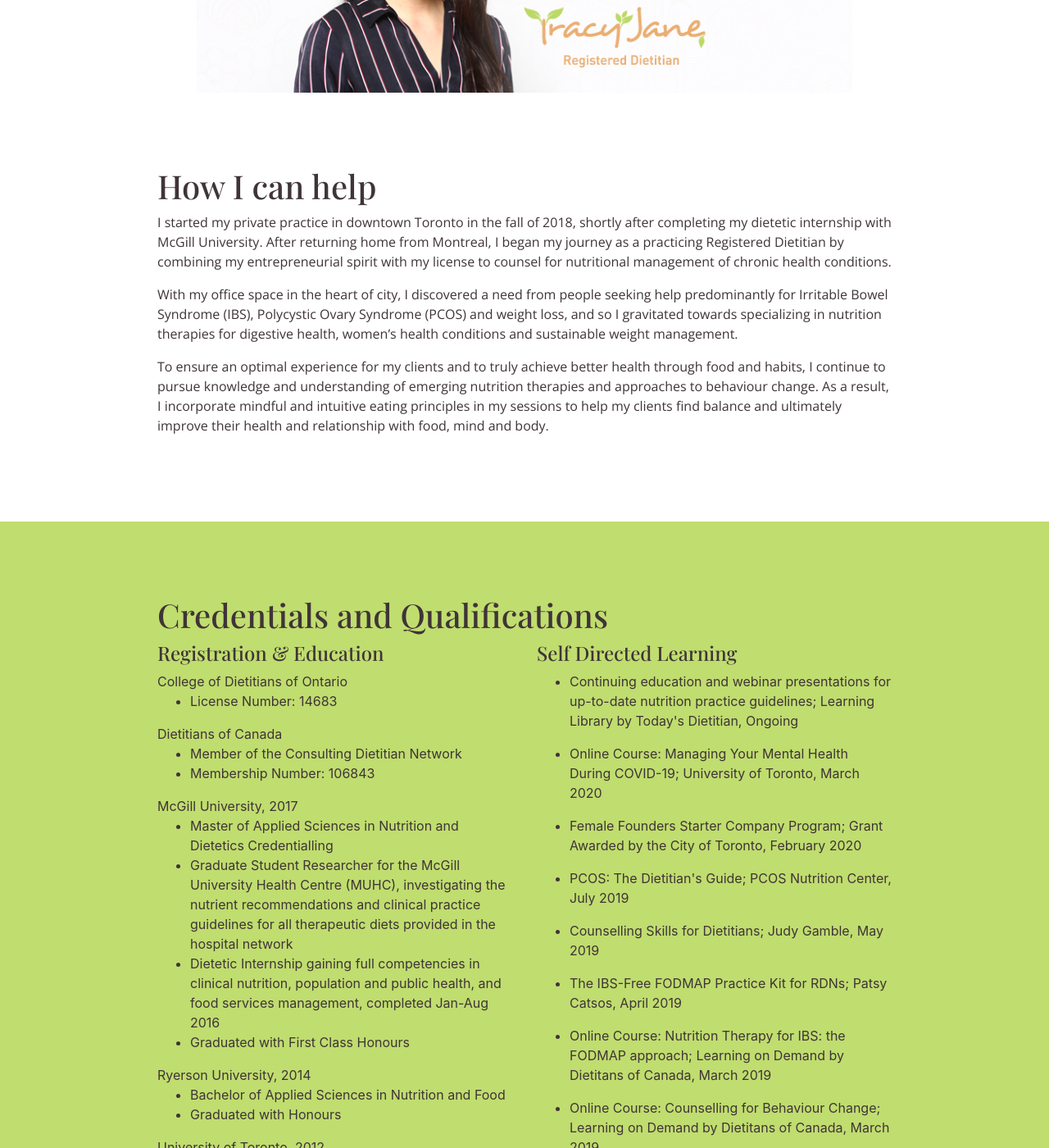
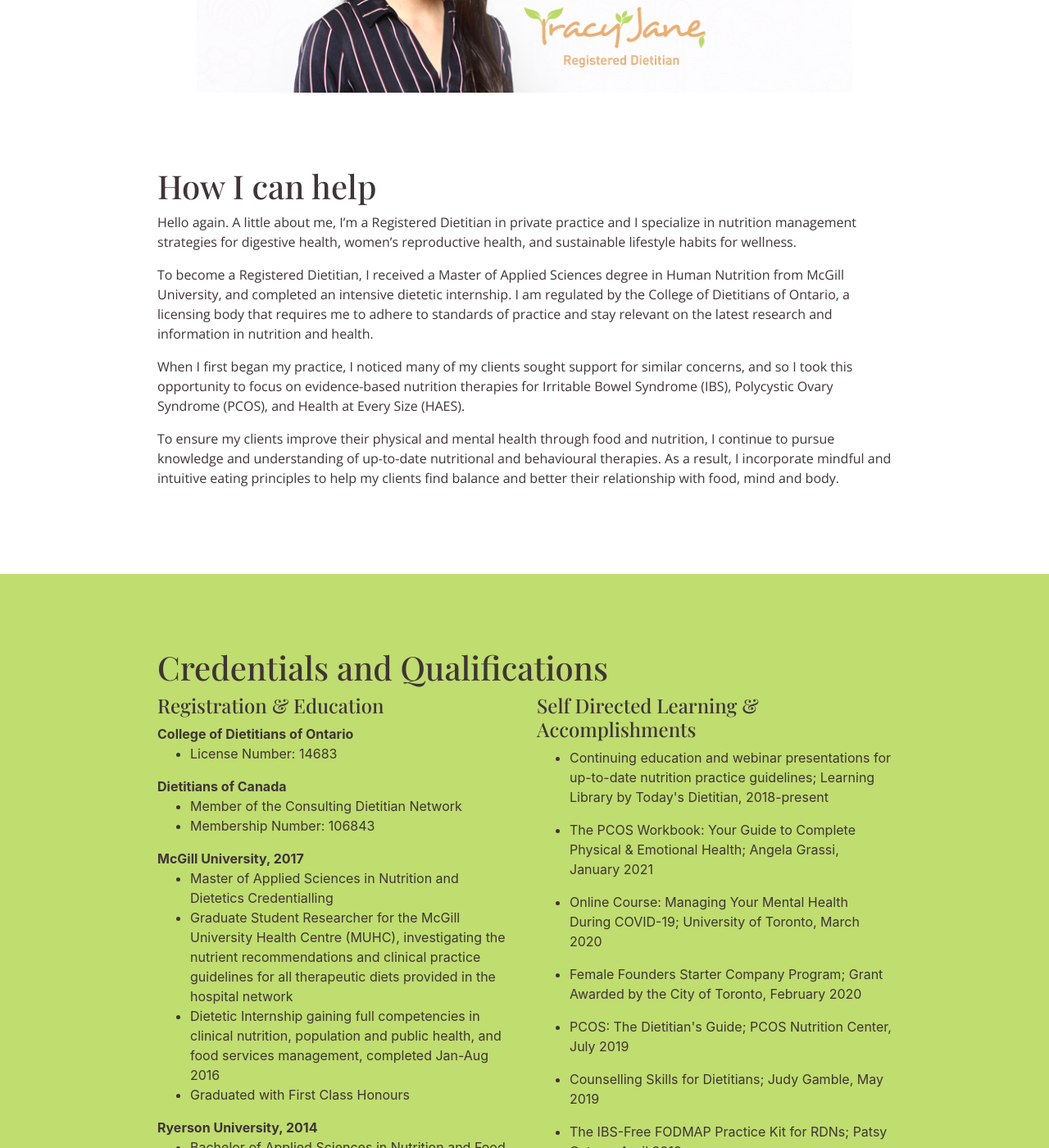
Before and after one commit to tracyjanenutrition/test, a Jekyll site: the page built from about.html, in a window 1280 px wide and 1400 px high, scrolled down 546 px. Shown: the whole window at 82% size. Built offline with Jekyll 4.4.1, drawn with Linux system fonts in a browser that asks for light colours; nearby versions of some CDN libraries; some web fonts are replaced; a script that is not in the unit is left out; some of the changed text lies outside the part shown.

Commit message:
made changes
made changes

```diff
--- a/Gemfile
+++ b/Gemfile
@@ -1,9 +1,9 @@
 source "https://rubygems.org"
 
-gem "jekyll", "~> 4.2.0"
+gem "jekyll"
 
-gem "minima", "~> 2.5"
+gem "minima"
 
 group :jekyll_plugins do
-  gem "jekyll-feed", "~> 0.12"
+  gem "jekyll-feed"
 end
--- a/about.html
+++ b/about.html
@@ -5,7 +5,7 @@ layout: default
 
 <section class="title-section" id="title">
   <div class="container-fluid">
-    <h1 class="welcome-sign">About</h1>
+    <h1 class="welcome-sign">about</h1>
     <h4>Tracy Jane Toledo, MScA, RD</h4>
   </div>
 </section>
@@ -18,28 +18,17 @@ layout: default
   <div class="container-fluid">
     <h1 class="big-heading">How I can help</h1>
     <p>
-      I started my private practice in downtown Toronto in the fall of 2018,
-      shortly after completing my dietetic internship with McGill University.
-      After returning home from Montreal, I began my journey as a practicing
-      Registered Dietitian by combining my entrepreneurial spirit with my
-      license to counsel for nutritional management of chronic health
-      conditions.
+    Hello again. A little about me, I’m a Registered Dietitian in private practice and I specialize in nutrition management strategies for digestive health, women’s reproductive health, and sustainable lifestyle habits for wellness.
     </p>
     <p>
-      With my office space in the heart of city, I discovered a need from people
-      seeking help predominantly for Irritable Bowel Syndrome (IBS), Polycystic
-      Ovary Syndrome (PCOS) and weight loss, and so I gravitated towards
-      specializing in nutrition therapies for digestive health, women’s health
-      conditions and sustainable weight management.
+    To become a Registered Dietitian, I received a Master of Applied Sciences degree in Human Nutrition from McGill University, and completed an intensive dietetic internship. I am regulated by the College of Dietitians of Ontario, a licensing body that requires me to adhere to standards of practice and stay relevant on the latest research and information in nutrition and health.
     </p>
     <p>
-      To ensure an optimal experience for my clients and to truly achieve better
-      health through food and habits, I continue to pursue knowledge and
-      understanding of emerging nutrition therapies and approaches to behaviour
-      change. As a result, I incorporate mindful and intuitive eating principles
-      in my sessions to help my clients find balance and ultimately improve
-      their health and relationship with food, mind and body.
+      When I first began my practice, I noticed many of my clients sought support for similar concerns, and so I took this opportunity to focus on evidence-based nutrition therapies for Irritable Bowel Syndrome (IBS), Polycystic Ovary Syndrome (PCOS), and Health at Every Size (HAES).
     </p>
+    <p>
+      To ensure my clients improve their physical and mental health through food and nutrition, I continue to pursue knowledge and understanding of up-to-date nutritional and behavioural therapies. As a result, I incorporate mindful and intuitive eating principles to help my clients find balance and better their relationship with food, mind and body.
+      </p>
   </div>
 </section>
 
@@ -51,18 +40,18 @@ layout: default
       <div class="col-md-6">
         <h4>Registration & Education</h4>
 
-        College of Dietitians of Ontario
+      <strong>College of Dietitians of Ontario</strong>
         <ul>
           <li>License Number: 14683</li>
         </ul>
 
-        Dietitians of Canada
+        <strong>Dietitians of Canada</strong>
         <ul>
           <li>Member of the Consulting Dietitian Network</li>
           <li>Membership Number: 106843</li>
         </ul>
 
-        McGill University, 2017
+        <strong>McGill University, 2017</strong>
         <ul>
           <li>
             Master of Applied Sciences in Nutrition and Dietetics Credentialling
@@ -81,13 +70,13 @@ layout: default
           <li>Graduated with First Class Honours</li>
         </ul>
 
-        Ryerson University, 2014
+        <strong>Ryerson University, 2014</strong>
         <ul>
           <li>Bachelor of Applied Sciences in Nutrition and Food</li>
           <li>Graduated with Honours</li>
         </ul>
 
-        University of Toronto, 2012
+        <strong>University of Toronto, 2012</strong>
         <ul>
           <li>
             Honours Bachelor of Science in Nutritional Sciences and Human
@@ -102,12 +91,17 @@ layout: default
       </div>
 
       <div class="col-md-6">
-        <h4>Self Directed Learning</h4>
+        <h4>Self Directed Learning & Accomplishments</h4>
         <ul>
           <li>
             Continuing education and webinar presentations for up-to-date
             nutrition practice guidelines; Learning Library by Today's
-            Dietitian, Ongoing
+            Dietitian, 2018-present
+          </li>
+        </ul>
+        <ul>
+          <li>
+            The PCOS Workbook: Your Guide to Complete Physical & Emotional Health; Angela Grassi, January 2021
           </li>
         </ul>
         <ul>
--- a/contact.html
+++ b/contact.html
@@ -4,7 +4,7 @@ layout: default
 ---
 
 <div class="container-fluid">
-  <h1 class="welcome-sign">Contact</h1>
+  <h1 class="welcome-sign">contact</h1>
   <h4>Tracy Jane Nutrition</h4>
 </div>
 <section id="bio">
--- a/index.html
+++ b/index.html
@@ -15,7 +15,7 @@ layout: default
     />
 
     <h3>Tracy Jane Nutrition</h3>
-    <h4>Reistered Dietitian Services</h4>
+    <h4>Registered Dietitian Services</h4>
   </div>
 </section>
 
--- a/services-and-fees.html
+++ b/services-and-fees.html
@@ -5,7 +5,7 @@ layout: default
 
 <section class="title-section" id="title">
   <div class="container-fluid">
-    <h1 class="welcome-sign">Services & Fees</h1>
+    <h1 class="welcome-sign">services & fees</h1>
     <h4>Virtual and In-person Counselling</h4>
   </div>
 </section>
```
Also changed, not shown: _includes/call-to-action.html (+5 -4 lines), Gemfile.lock.
